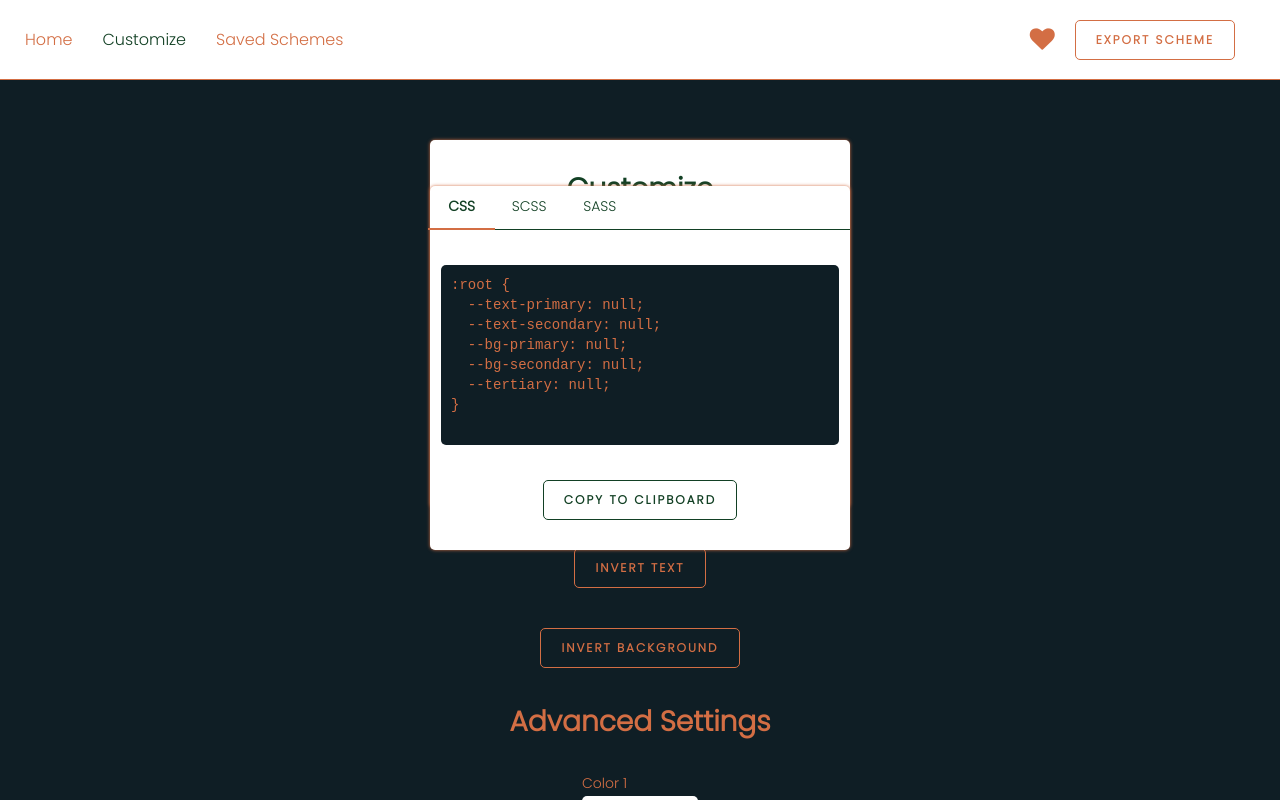
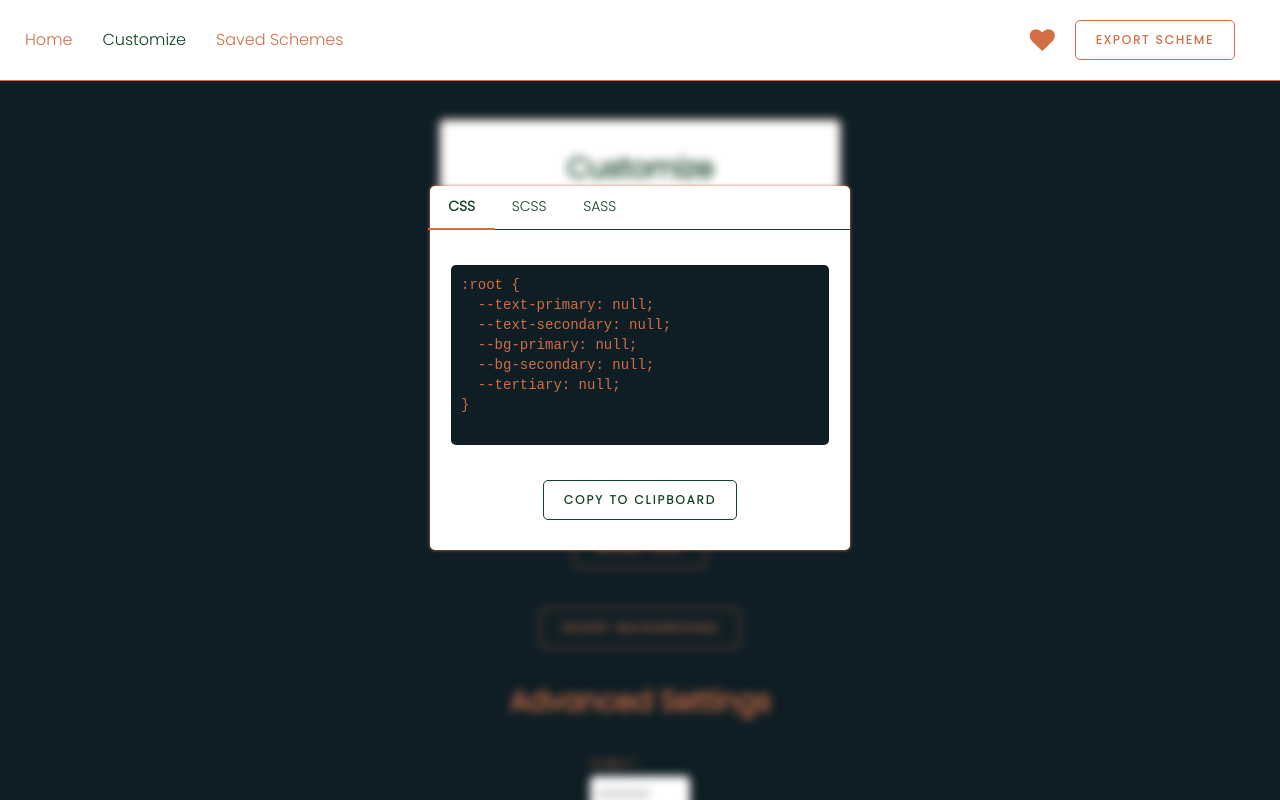
Before and after one commit to GregaE/color-schemer, a Vue app: page /customize in a window 1280 px wide. Both pictures are taken after a click on the button "EXPORT SCHEME". Shown: the top 800 px of the page. Built offline with nearby package versions, Linux system fonts and the light colour scheme; no server answers.

Commit message:
Create modal, add blur effect

```diff
--- a/src/App.vue
+++ b/src/App.vue
@@ -1,10 +1,12 @@
 <template>
   <div>
     <HomeHeader @toggle-export-modal="toggleExportModal" />
-    <main>
-      <ExportModal v-if="exportModalIsActive" />
-      <router-view />
-    </main>
+    <ExportModal v-if="exportModalIsActive" />
+    <router-view
+      class="view-container"
+      @click="toggleExportModal"
+      :class="{ blurred: exportModalIsActive }"
+    />
     <HomeFooter />
   </div>
 </template>
@@ -65,4 +67,11 @@ export default {
 
 <style lang="scss">
 @import "@/assets/styles/main.scss";
+
+.view-container {
+  transition: 0.4s;
+  &.blurred {
+    filter: blur(5px);
+  }
+}
 </style>
--- a/src/assets/styles/components/exportModal.scss
+++ /dev/null
@@ -1,58 +0,0 @@
-.export-modal {
-  position: fixed;
-  top: 42%;
-  left: 50%;
-  margin-top: -15rem;
-  margin-left: -21rem;
-  background-color: var(--bg-secondary);
-  color:var(--text-secondary);
-  width: 42rem;
-  height: auto;
-  display: flex;
-  flex-direction: column;
-  align-items: center;
-  gap: 3rem;
-  padding: 0rem 0rem 3rem 0rem;
-  border-radius: var(--border-radius);
-  box-shadow: var(--text-primary) 0px 0px 0.357143rem 0px
-}
-
-nav {
-  display: flex;
-  width: 100%;
-  border-bottom: 1px solid var(--text-secondary);
-}
-
-nav div {
-  padding: 1.5rem 2rem;
-  margin: -0.17rem;
-  cursor: pointer;
-}
-
-.selected {
-  border-bottom: 2.5px solid var(--text-primary);
-  font-weight: 700;
-}
-
-.code {
-  background-color: var(--bg-primary);
-  color: var(--text-primary);
-  border-radius: var(--border-radius);
-  padding: 1rem;
-  margin: 0.5rem;
-  width: 90%;
-  min-height: 14rem;
-  line-height: 2rem;
-}
-
-button {
-  background-color: var(--bg-secondary);
-  color: var(--text-primary);
-  border-color: var(--text-primary);
-}
-
-button:hover {
-  background-color: var(--text-primary);
-  color: var(--bg-secondary);
-  border-color: var(--bg-secondary);
-}
--- a/src/assets/styles/components/saveModal.scss
+++ /dev/null
@@ -1,7 +0,0 @@
-form {
-  display: flex;
-  flex-direction: column;
-  padding: 1rem;
-  border: 1px solid var(--text-secondary);
-  border-radius: var(--border-radius);
-}
--- a/src/assets/styles/header.scss
+++ b/src/assets/styles/header.scss
@@ -1,16 +1,15 @@
 header {
   position: fixed;
+  top: 0;
   width: 100%;
   background-color: var(--bg-secondary);
   color: var(--text-secondary);
   display: flex;
   align-items: center;
   justify-content: space-between;
-  height: 8rem;
   border-bottom: 0.05rem solid var(--text-primary);
   padding: 0 2.5rem;
   box-sizing: border-box;
-
 }
 
 header div {
--- a/src/assets/styles/main.scss
+++ b/src/assets/styles/main.scss
@@ -63,6 +63,7 @@ input[type=text] {
 }
 
 main {
-  padding: 7rem 2.5rem;
+  margin-top: 8rem;
+  padding: 4rem 2.5rem;
   height: 100vh;
 }
--- a/src/assets/styles/reset.scss
+++ b/src/assets/styles/reset.scss
@@ -43,3 +43,6 @@ table {
 	border-collapse: collapse;
 	border-spacing: 0;
 }
+*, *:before, *:after {
+  box-sizing: border-box;
+}
--- a/src/components/ExportModal.vue
+++ b/src/components/ExportModal.vue
@@ -1,9 +1,11 @@
 <script>
 import { mapState } from "vuex";
+import Modal from "@/components/ui/Modal/Modal.vue";
 import Button from "@/components/ui/Button/Button.vue";
 
 export default {
   components: {
+    Modal,
     Button,
   },
   computed: {
@@ -70,7 +72,7 @@ $tertiary: ${style5}`;
 </script>
 
 <template>
-  <div class="export-modal">
+  <Modal>
     <nav>
       <div
         :class="{ selected: selectedStyle === 'css' }"
@@ -104,9 +106,35 @@ $tertiary: ${style5}`;
       }}
     </pre>
     <Button v-on:click="copyStyles" variant="primary">Copy to clipboard</Button>
-  </div>
+  </Modal>
 </template>
 
 <style lang="scss" scoped>
-@import "@/assets/styles/components/exportModal.scss";
+nav {
+  display: flex;
+  width: 100%;
+  border-bottom: 1px solid var(--text-secondary);
+}
+
+nav div {
+  padding: 1.5rem 2rem;
+  margin: -0.17rem;
+  cursor: pointer;
+}
+
+.selected {
+  border-bottom: 2.5px solid var(--text-primary);
+  font-weight: 700;
+}
+
+.code {
+  background-color: var(--bg-primary);
+  color: var(--text-primary);
+  border-radius: var(--border-radius);
+  padding: 1rem;
+  margin: 0.5rem;
+  width: 90%;
+  min-height: 14rem;
+  line-height: 2rem;
+}
 </style>
--- a/src/components/HomeHeader.vue
+++ b/src/components/HomeHeader.vue
@@ -33,9 +33,9 @@ export default {
         >Export Scheme</Button
       >
     </div>
-    <!-- <Teleport to="body"> -->
-    <SaveModal v-if="isActive" />
-    <!-- </Teleport> -->
+    <Teleport to="body">
+      <SaveModal v-if="isActive" />
+    </Teleport>
   </header>
 </template>
 
--- a/src/components/SaveModal.vue
+++ b/src/components/SaveModal.vue
@@ -1,9 +1,11 @@
 <script>
 import { mapActions, mapState } from "vuex";
+import Modal from "@/components/ui/Modal/Modal.vue";
 import Button from "@/components/ui/Button/Button.vue";
 
 export default {
   components: {
+    Modal,
     Button,
   },
   data: () => ({
@@ -41,13 +43,20 @@ export default {
 </script>
 
 <template>
-  <form @submit="saveScheme">
-    <label for="scheme-name">Scheme Name</label>
-    <input id="scheme-name" v-model="nameInput" />
-    <Button type="submit" variant="primary">Save Scheme</Button>
-  </form>
+  <Modal>
+    <form @submit="saveScheme">
+      <label for="scheme-name">Scheme Name</label>
+      <input id="scheme-name" v-model="nameInput" />
+      <Button type="submit" variant="primary">Save Scheme</Button>
+    </form>
+  </Modal>
 </template>
 
 <style lang="scss" scoped>
-@import "@/assets/styles/components/saveModal.scss";
+form {
+  width: 100%;
+  display: flex;
+  flex-direction: column;
+  padding: 2rem;
+}
 </style>
--- /dev/null
+++ b/src/components/ui/Modal/Modal.vue
@@ -0,0 +1,27 @@
+<template>
+  <div class="modal">
+    <slot />
+  </div>
+</template>
+
+<style lang="scss" scoped>
+.modal {
+  position: fixed;
+  top: 42%;
+  left: 50%;
+  margin-top: -15rem;
+  margin-left: -21rem;
+  background-color: var(--bg-secondary);
+  color: var(--text-secondary);
+  width: 42rem;
+  height: auto;
+  display: flex;
+  flex-direction: column;
+  align-items: center;
+  gap: 3rem;
+  padding: 0rem 0rem 3rem 0rem;
+  border-radius: var(--border-radius);
+  box-shadow: var(--text-primary) 0px 0px 0.357143rem 0px;
+  z-index: 1000;
+}
+</style>
```
